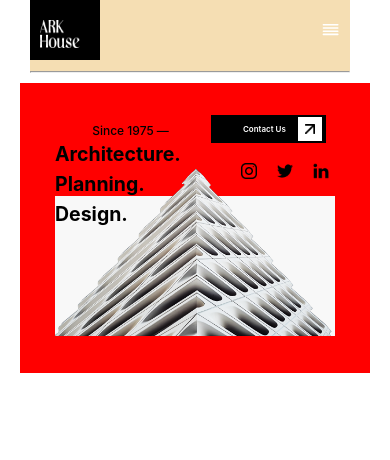
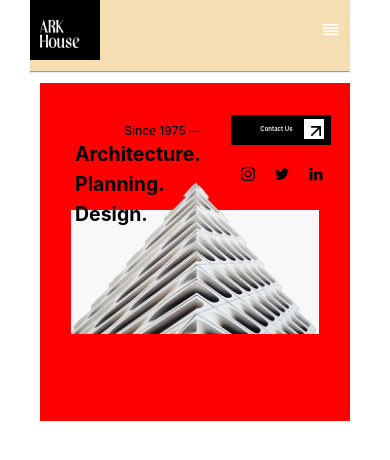
Before and after one commit to Shehna-shaji/ARK-House, a React (Vite) app in the folder frontend/: page / in a window 390 px wide. Shown: the top 460 px of the page. Built offline with nearby package versions, Linux system fonts and the light colour scheme; a web font is replaced by a local one.

Commit message:
work progress

```diff
--- a/frontend/src/Components/Button/Button.css
+++ b/frontend/src/Components/Button/Button.css
@@ -1,15 +1,15 @@
 @import url("https://fonts.cdnfonts.com/css/sf-pro-display");
 
 .button button {
-  padding: 4px 4px 4px 32px;
+  /* padding: 4px 4px 4px 32px; */
   display: flex;
   gap: 12px;
-  width: 178px;
-  height: 48px;
+  /* width: 178px; */
+  /* height: 48px; */
   background-color: #000000;
   color: #ffffff;
   text-align: center;
-  font-size: 16px;
+  /* font-size: 16px; */
   font-weight: 600;
   line-height: 20px;
   justify-content: center;
@@ -17,31 +17,40 @@
   border: none;
 
   font-family: "SF Pro Display", sans-serif;
+  width: 100px;
+  height: 30px;
+  padding: 2px 5px 5px 28px;
+  font-size: 6px;
 }
 /* .button-text {
   width: 90px;
   height: 20px;
 } */
 .arrow-img {
-  width: 24px;
-  height: 24px;
+  /* width: 24px;
+  height: 24px; */
+  width: 20px;
+  height: 20px;
 }
 .arrow-frame {
-  width: 40px;
-  height: 40px;
-  padding: 8px;
+  /* width: 40px;
+  height: 40px; */
+  /* padding: 8px; */
+  width: 20px;
+  height: 20px;
+  padding: 2px;
   display: flex;
   gap: 8px;
 
   background-color: #ffffff;
 }
 
-@media (min-width: 350px) and (max-width: 639px) {
+/* @media (min-width: 350px) and (max-width: 767px) {
   .button button {
-    width: 115px;
-    height: 28px;
-    padding: 2px 2px 2px 30px;
-    font-size: 8px;
+    width: 100px;
+    height: 30px;
+    padding: 2px 5px 5px 28px;
+    font-size: 6px;
   }
   .arrow-frame {
     width: 24px;
@@ -52,4 +61,22 @@
     width: 20px;
     height: 20px;
   }
+} */
+
+@media (min-width: 768px) {
+  .button button {
+    padding: 4px 4px 4px 32px;
+    width: 178px;
+    height: 48px;
+    font-size: 16px;
+  }
+  .arrow-frame {
+    width: 40px;
+    height: 40px;
+    padding: 8px;
+  }
+  .arrow-img {
+    width: 24px;
+    height: 24px;
+  }
 }
--- a/frontend/src/Components/Hero/Hero.css
+++ b/frontend/src/Components/Hero/Hero.css
@@ -5,8 +5,7 @@
 
   flex-direction: column;
   position: relative;
-  height: 826px;
-  width: 100%;
+  height: 40vh;
 }
 .hero-section {
   display: flex;
@@ -17,13 +16,14 @@
   background-color: #f8f8f8;
   background-size: cover;
   position: absolute;
-  top: 226px;
+  top: 90px;
   width: 80%;
   max-width: 100%;
   height: 200%;
   max-height: 100vh;
   display: flex;
   justify-content: center;
+  padding: 0px 120px 0px 120px;
 }
 /* .background {
   display: flex;
@@ -40,7 +40,8 @@ center {
 }
 .hero-img {
   position: absolute;
-  top: -85px;
+  /* top: -85px; */
+  top: -30px;
   max-width: 100%;
   width: auto;
   max-height: 100vh;
@@ -50,49 +51,55 @@ center {
   display: flex;
   flex-direction: column;
   align-items: flex-end;
-  margin: calc(4vw + 30px) 0px 0px 104px;
+  /* margin: calc(4vw + 30px) 0px 0px 104px; */
+  margin: 40px 0px 0px 35px;
   /* width: 659px; */
   /* width: calc(48vw - 80px); */
 }
 .subtitle {
   font-weight: 500;
-  font-size: clamp(16px, 2vw, 20px);
+  font-size: clamp(12px, 1vw, 2rem);
   line-height: calc(1vw + 12px);
   color: #000000;
 }
 .hero-text {
   font-weight: 700;
-  font-size: clamp(1em, 6vw, 5em);
+  font-size: clamp(1em, 5vw, 5em);
 
   /* font-size: calc(9vw - 100%); */
-  line-height: 96px;
+  line-height: 30px;
   color: #000000;
   z-index: 1;
 }
 .hero-right {
-  align-items: center;
-  /* margin: 0px 60px 0px 120px; */
+  /* align-items: center; */
+  /* padding: 0px 120px 0px 120px; */
+  padding: 0px 30px 0px 0px;
 }
 .hero-btn {
   /* margin: calc(4vw + 40px) calc(2vw + 40px) 0px 0px; */
-  margin: 62px 100px 0px 20px;
+  /* margin: 62px 0px 0px 120px; */
+  margin: 32px 0px 0px 30px;
 }
 .group-social-icon {
   /* margin: calc(10vw - 40px) calc(3vw + 60px) 0px 0px; */
-  margin: 88px 50px 0px 50px;
+  /* margin: 88px 0px 0px 160px; */
+  margin: 20px 20px 0px 40px;
 }
 
-@media (min-width: 350px) and (max-width: 499px) {
-  .hero {
-    height: 290px;
-  }
-  .bg-color {
-    top: 90px;
-  }
-  .subtitle {
-    margin-right: 12px;
-  }
-  .hero-img {
+/* @media (min-width: 350px) and (max-width: 499px) { */
+/* .hero { */
+
+/* height: 290px; */
+/* } */
+.bg-color {
+  /* top: 90px; */
+  /* padding: 0px 30px 0px 30px; */
+}
+.subtitle {
+  /* margin-right: 12px; */
+}
+/* .hero-img {
     top: -30px;
   }
   .hero-left {
@@ -105,67 +112,89 @@ center {
     font-size: clamp(1em, 5vw, 5em);
     line-height: 30px;
   }
+  .hero-right{
+    padding: 0px 30px 0px 30px;
+  }
   .hero-btn {
-    margin: 32px 80px 0px 30px;
+    margin: 32px 0px 0px 30px;
   }
   .group-social-icon {
-    margin: 20px 0px 0px 60px;
+    margin: 20px 20px 0px 40px;
   }
-}
+} */
 
-@media (min-width: 500px) and (max-width: 767px) {
+/* @media (min-width: 500px) and (max-width: 767px) {
   .hero {
     height: 400px;
-  }
-  .bg-color {
-    /* height: 19vh; */
-    top: 130px;
-  }
-  .hero-img {
+  } */
+/* .bg-color { */
+/* height: 19vh; */
+/* top: 130px; */
+/* } */
+/* .hero-img {
     top: -30px;
+  } */
+
+/* .hero-left {
+    margin: 70px 0px 0px 40px;
+  } */
+
+/* .hero-text {
+    font-size: clamp(16px, 4vw, 25px);
+    line-height: 40px;
+  } */
+/* .hero-right{
+    padding: 0px 30px 0px 30px;
   }
 
-  .hero-left {
-    margin: 70px 0px 0px 40px;
-  }
-
-  .hero-text {
-    font-size: clamp(1em, 5vw, 2em);
-    line-height: 40px;
-  }
   .hero-btn {
     margin: 42px 60px 0px 40px;
   }
   .group-social-icon {
-    margin: 30px 0px 0px 70px;
+    margin: 30px 0px 0px 60px;
+  }
+} */
+
+@media (min-width: 640px) {
+  .hero-left {
+    margin: 40px 0px 0px 50px;
+  }
+  .hero-text {
+    font-size: clamp(16px, 4vw, 25px);
   }
 }
 
 @media (min-width: 768px) and (max-width: 1023px) {
   .hero {
-    height: 600px;
+    height: 55vh;
   }
   .bg-color {
-    top: 190px;
+    top: 170px;
   }
   .hero-left {
-    margin: 90px 0px 0px 70px;
+    margin: 90px 0px 0px 60px;
   }
   .hero-img {
-    top: -70px;
+    top: -60px;
+  }
+  .hero-right {
+    padding: 0px 120px 0px 20px;
   }
   .hero-text {
-    font-size: clamp(1em, 6vw, 4em);
+    font-size: clamp(1em, 5vw, 4em);
     line-height: 60px;
   }
+  .hero-btn {
+    margin: 62px 0px 0px 80px;
+  }
   .group-social-icon {
-    margin: 50px 0px 0px 80px;
+    margin: 50px 0px 0px 110px;
   }
 }
 
 @media (min-width: 1024px) and (max-width: 1279px) {
   .hero {
-    height: 620px;
+    height: 65vh;
   }
   .hero-left {
     margin: 76px 0px 0px 80px;
@@ -173,15 +202,53 @@ center {
   .bg-color {
     top: 200px;
   }
+  .hero-img {
+    top: -70px;
+  }
   .hero-text {
     font-size: clamp(1em, 5vw, 5em);
     line-height: 70px;
+  }
+  .hero-right {
+    padding: 0px 0px 0px 0px;
   }
 
   .hero-btn {
     margin: 62px 80px 0px 40px;
   }
   .group-social-icon {
-    margin: 88px 0px 0px 70px;
+    margin: 88px 0px 0px 80px;
   }
 }
+
+@media (min-width: 1280px) {
+  .hero {
+    height: 120vh;
+  }
+  .hero-left {
+    /* margin: calc(4vw + 30px) 0px 0px 104px; */
+    margin: 62px 0px 0px 104px;
+  }
+  .hero-text {
+    font-size: clamp(1em, 6vw, 5em);
+    line-height: 96px;
+  }
+  .bg-color {
+    top: 226px;
+  }
+  .hero-img {
+    top: -85px;
+  }
+  .hero-right {
+    /* align-items: center; */
+    padding: 0px 120px 0px 120px;
+  }
+  .hero-btn {
+    /* margin: calc(4vw + 40px) calc(2vw + 40px) 0px 0px; */
+    margin: 62px 0px 0px 120px;
+  }
+  .group-social-icon {
+    /* margin: calc(10vw - 40px) calc(3vw + 60px) 0px 0px; */
+    margin: 88px 0px 0px 160px;
+  }
+}
--- a/frontend/src/Components/MaxWidthWrapper/MaxWidthWrapper.css
+++ b/frontend/src/Components/MaxWidthWrapper/MaxWidthWrapper.css
@@ -1,28 +1,32 @@
-.max-wrapper{
-    padding: 0px 120px 0px 120px;
+.max-wrapper {
+  /* padding: 0px 120px 0px 120px; */
+  padding: 0px 40px 0px 40px;
 }
 
-
-@media(min-width:350px) {
-    .max-wrapper{
-        padding: 0px 20px 0px 20px;
-    }
+@media (min-width: 350px) and (max-width: 499px) {
+  .max-wrapper {
+    /* padding: 0px 20px 0px 20px; */
+  }
 }
 
-@media(min-width:500px) and (max-width:767px){
-    .max-wrapper{
-        padding: 0px 60px 0px 60px;
-    }
+/* @media(min-width:500px) and (max-width:767px){
+    .max-wrapper{ */
+/* padding: 0px 80px 0px 80px; */
+/* } */
+/* } */
+@media (min-width: 640px) {
+  .max-wrapper {
+    padding: 0px 80px 0px 80px;
+  }
+}
+@media (min-width: 768px) {
+  .max-wrapper {
+    padding: 0px 80px 0px 80px;
+  }
 }
 
-@media (min-width:768px) and (max-width:1023px){
-    .max-wrapper{
-        padding: 0px 60px 0px 60px;
-    }
+@media (min-width: 1024px) {
+  .max-wrapper {
+    padding: 0px 120px 0px 120px;
+  }
 }
-
-@media (min-width:1024px){
-    .max-wrapper{
-        padding: 0px 120px 0px 120px;
-    }
-}
--- a/frontend/src/Components/Social-Media/SocialMediaIcon.css
+++ b/frontend/src/Components/Social-Media/SocialMediaIcon.css
@@ -1,19 +1,18 @@
-.social-icon{
+.social-icon {
   display: flex;
   gap: 32px;
 }
-.icon-img{
+.icon-img {
   width: 24px;
   height: 24px;
 }
 
-@media(min-width:350px) and (max-width:639px) {
-
-    .social-icon{
+@media (min-width: 350px) and (max-width: 767px) {
+  .social-icon {
     gap: 20px;
   }
-    .icon-img{
-        width:16px;
-        height: 16px;
+  .icon-img {
+    width: 14px;
+    height: 14px;
   }
 }
--- /dev/null
+++ b/frontend/src/Pages/Home/Home.css
@@ -0,0 +1,4 @@
+.parent{
+    width: 100%;
+
+}
--- a/frontend/src/Pages/Home/Home.jsx
+++ b/frontend/src/Pages/Home/Home.jsx
@@ -1,9 +1,10 @@
 import React from 'react'
-import Hero from '../../Components/Hero/Hero'
+import Hero from '../../Components/Hero/Hero';
+import './Home.css'
 
 const Home = () => {
   return (
-    <div>
+    <div className='parent'>
       <Hero/>
     </div>
   )
```
Also changed, not shown: frontend/src/Components/Hero/Hero.jsx (+9 -6 lines). Lines whose indentation alone changed are shown as unchanged.
